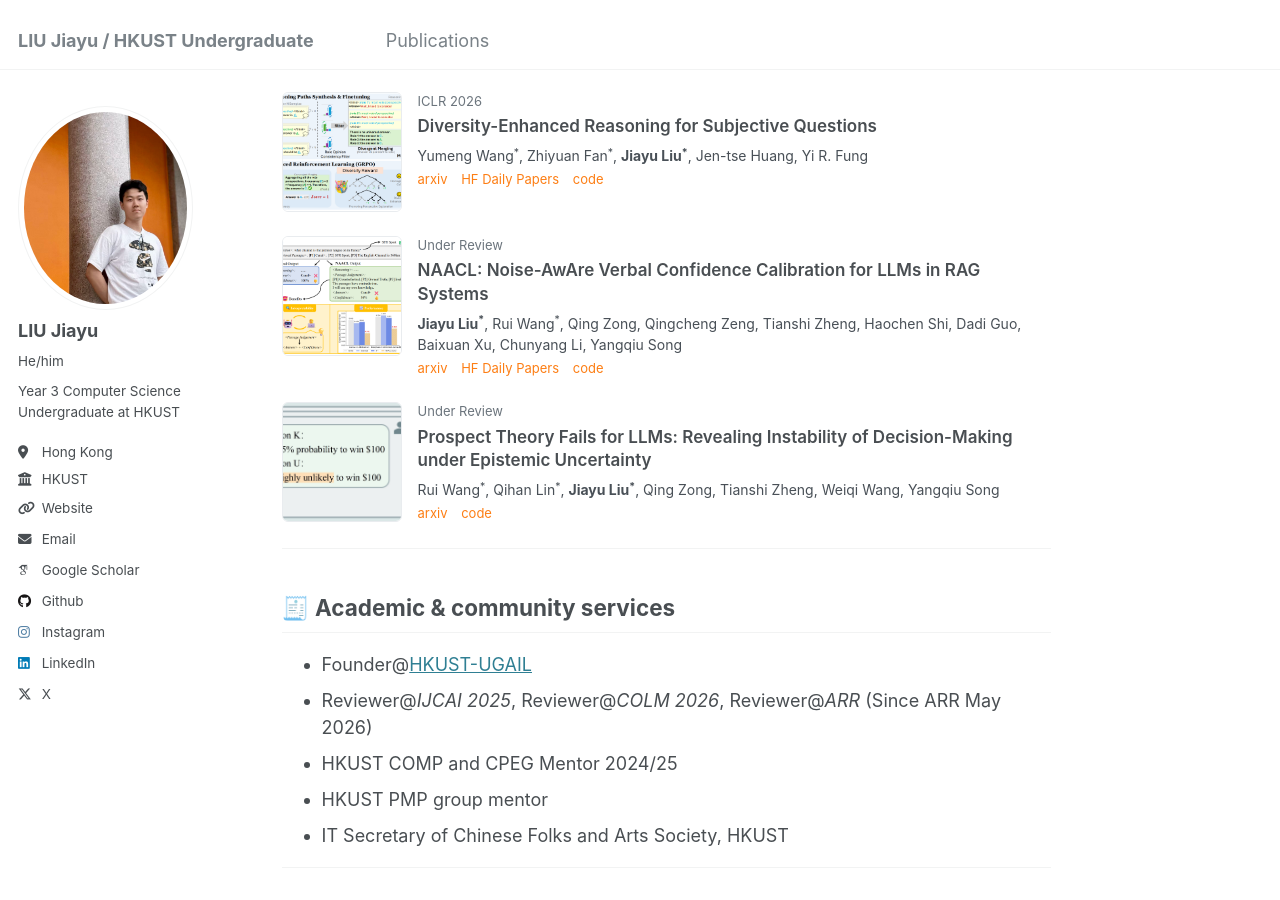
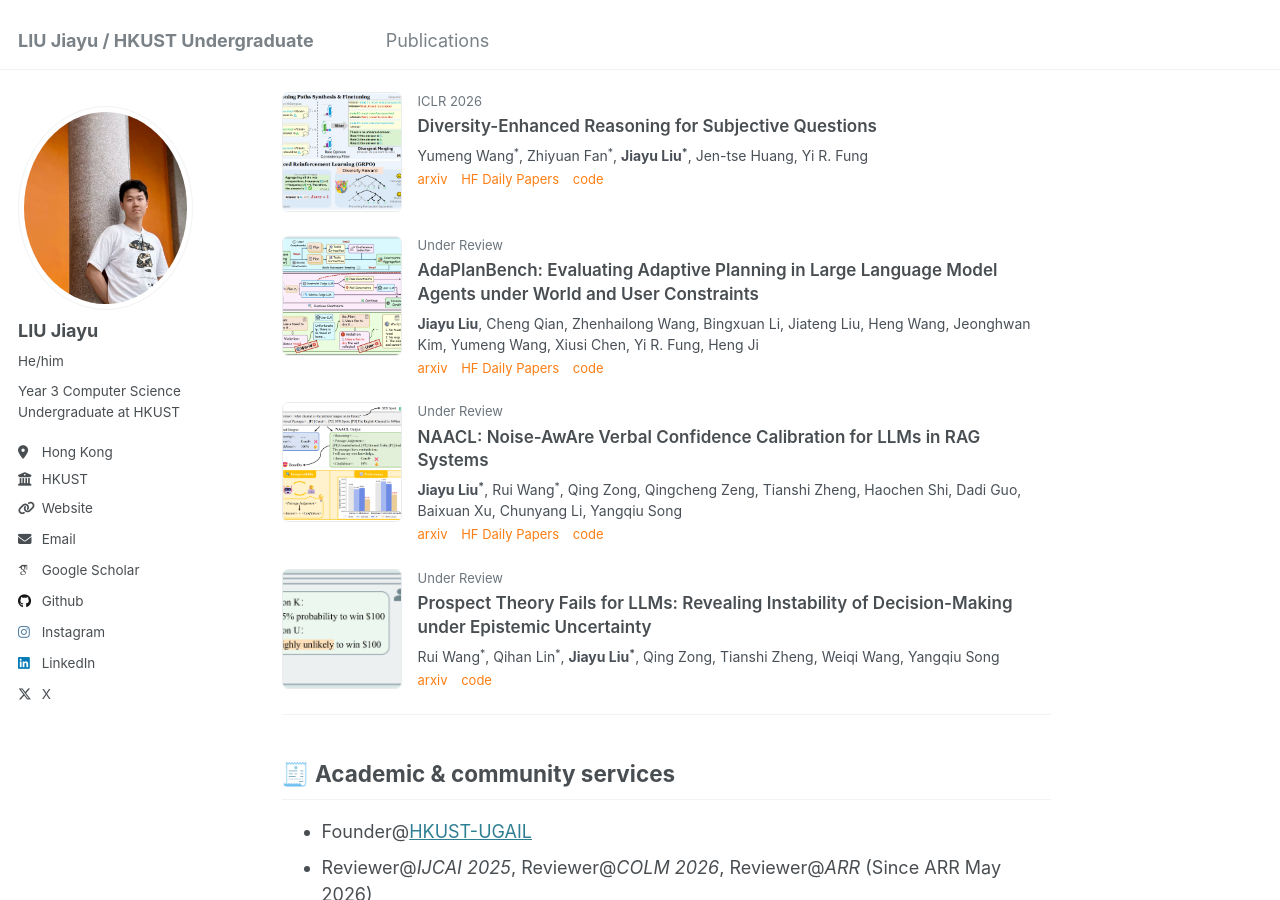
Before and after one commit to JiayuJeff/JiayuJeff.github.io, a Jekyll site: the page built from _pages/about.md, in a window 1280 px wide and 900 px high, scrolled down 1826 px. Built offline with Jekyll 4.4.1, drawn with Linux system fonts in a browser that asks for light colours; some web fonts are replaced.

Commit message:
Add AdaPlanBench paper to publications
- Update AdaPlanBench link in about.md to point to arXiv (2606.05622)
- Add AdaPlanBench entry to publications page
- Include paper thumbnail image

```diff
--- a/_pages/about.md
+++ b/_pages/about.md
@@ -98,7 +98,7 @@ My research goal is to build LLM/agents which is both robust and adaptive.
     <div class="research-content">
       <p>Building LLM agents that can adapt their plans and remain reliable under uncertainty:</p>
       <ol>
-        <li><strong>Adaptiveness:</strong> Evaluate and analyze LLM agents' adaptive planning abilities (<a href="https://arxiv.org/pdf/2511.02734v1">[CostBench]</a>, <a href="https://jiayujeff.github.io/">[AdaPlanBench]</a>)</li>
+        <li><strong>Adaptiveness:</strong> Evaluate and analyze LLM agents' adaptive planning abilities (<a href="https://arxiv.org/pdf/2511.02734v1">[CostBench]</a>, <a href="https://arxiv.org/abs/2606.05622">[AdaPlanBench]</a>)</li>
         <li><strong>Robustness:</strong> Analyze the generalization of epistemic markers (<a href="https://arxiv.org/abs/2505.24778">[MarConf]</a>, <a href="https://arxiv.org/abs/2508.08992">[MarPT]</a>) and improve LLMs' noise awareness and robustness in RAG scenarios (<a href="https://arxiv.org/pdf/2601.11004">[NAACL]</a>)</li>
       </ol>
     </div>
@@ -312,6 +312,20 @@ Note: Only first author/co-first author papers are listed. Please refer to [the
 </div>
 
 <div class="pub-container">
+  <img src="/images/AdaPlanBench-overview.png" class="pub-image" alt="AdaPlanBench">
+  <div class="pub-info">
+    <div class="pub-venue">Under Review</div>
+    <div class="pub-title">AdaPlanBench: Evaluating Adaptive Planning in Large Language Model Agents under World and User Constraints</div>
+    <div class="pub-authors"><strong>Jiayu Liu</strong>, Cheng Qian, Zhenhailong Wang, Bingxuan Li, Jiateng Liu, Heng Wang, Jeonghwan Kim, Yumeng Wang, Xiusi Chen, Yi R. Fung, Heng Ji</div>
+    <div class="pub-links">
+      <a href="https://arxiv.org/abs/2606.05622">arxiv</a>
+      <a href="https://huggingface.co/papers/2606.05622">HF Daily Papers</a>
+      <a href="https://github.com/JiayuJeff/AdaPlanBench">code</a>
+    </div>
+  </div>
+</div>
+
+<div class="pub-container">
   <img src="/images/NAACL.png" class="pub-image" alt="NAACL">
   <div class="pub-info">
     <div class="pub-venue">Under Review</div>
```
Also changed, not shown: _pages/publications.html (+11 -0 lines), images/AdaPlanBench-overview.png (added).
